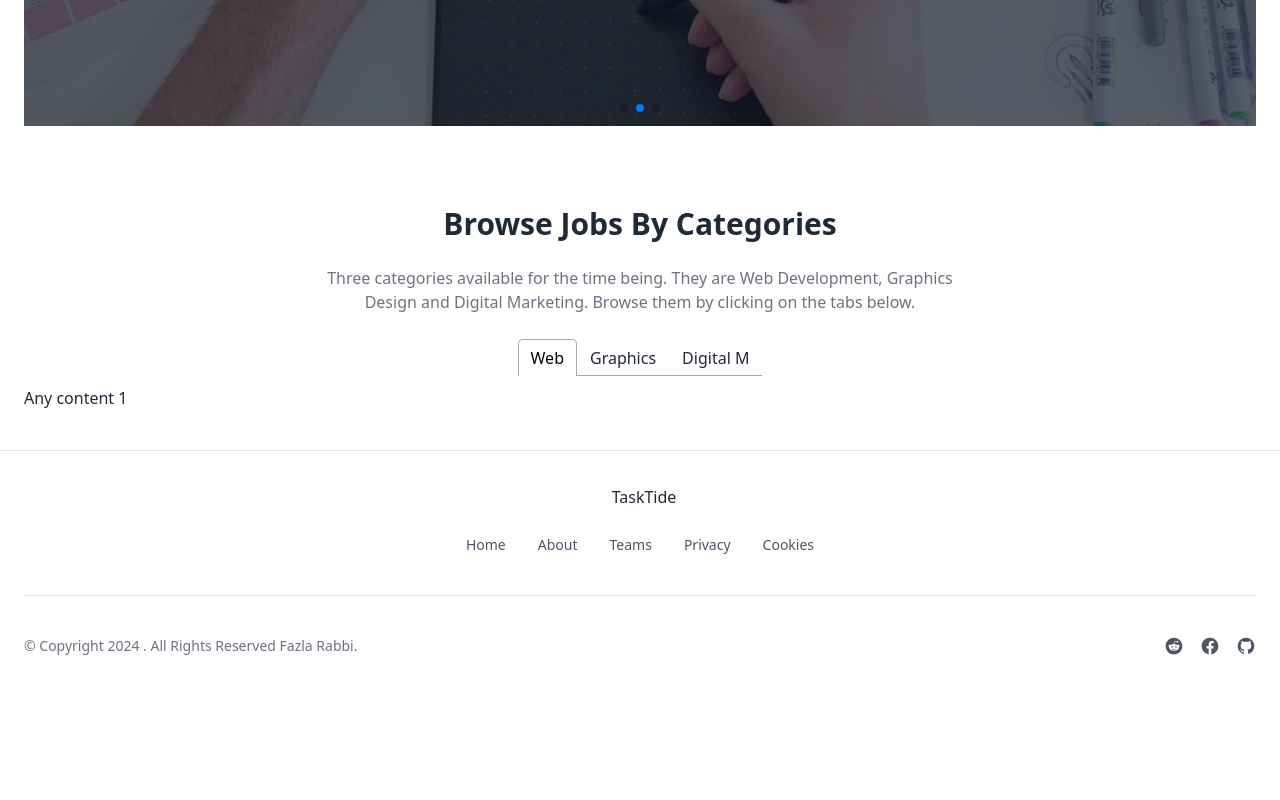
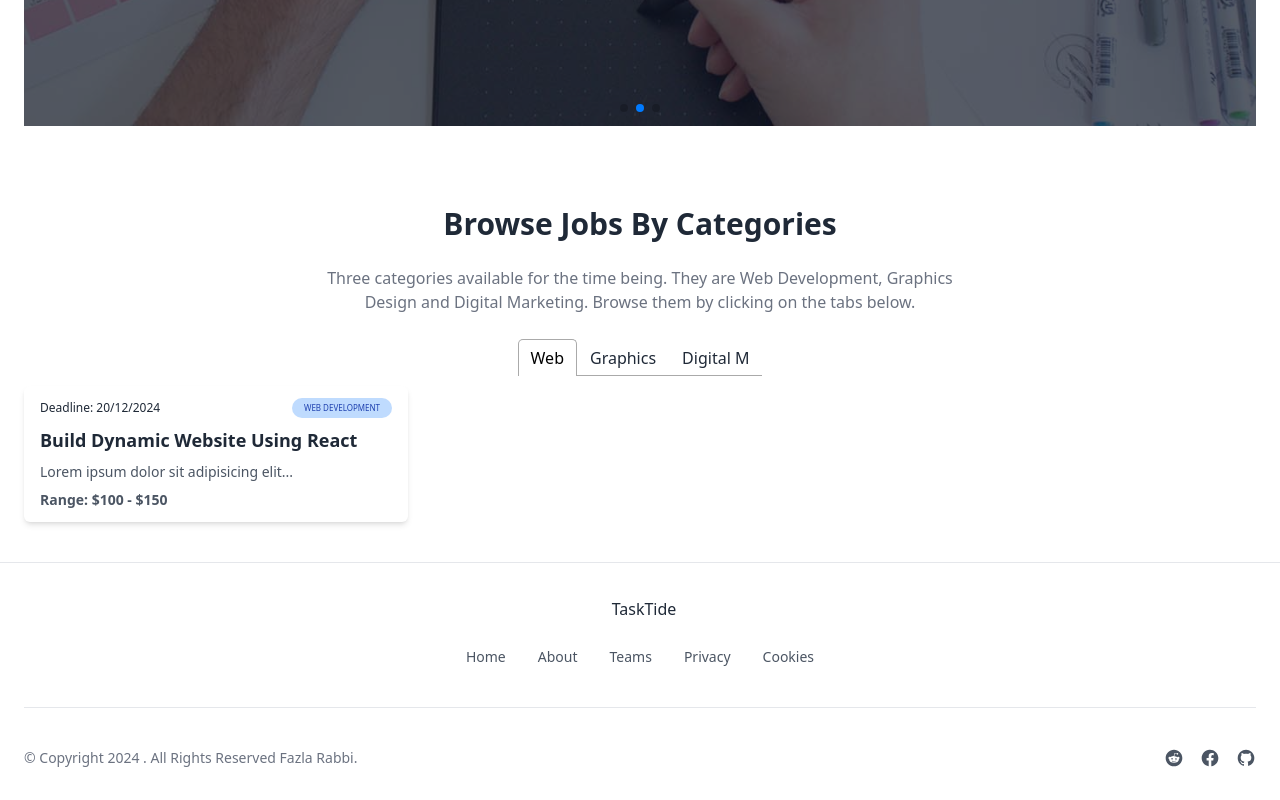
Before and after one commit to Rabbi1089/TaskTide-Client, a React (Vite) app: page / in a window 1280 px wide. Shown: the part 590-1390 px from the top of the page. Before the commit the page ends 1278 px from the top, so only its background shows below. Built offline with nearby package versions, Linux system fonts and the light colour scheme; no server answers.

Commit message:
job cart added

```diff
--- /dev/null
+++ b/src/components/JobCard.jsx
@@ -0,0 +1,31 @@
+/* eslint-disable react/prop-types */
+
+const JobCard = () => {
+    return (
+      <div className='w-full max-w-sm px-4 py-3 bg-white rounded-md shadow-md hover:scale-[1.05] transition-all'>
+        <div className='flex items-center justify-between'>
+          <span className='text-xs font-light text-gray-800 '>
+            Deadline: 20/12/2024
+          </span>
+          <span className='px-3 py-1 text-[8px] text-blue-800 uppercase bg-blue-200 rounded-full '>
+            Web Development
+          </span>
+        </div>
+
+        <div>
+          <h1 className='mt-2 text-lg font-semibold text-gray-800 '>
+            Build Dynamic Website Using React
+          </h1>
+
+          <p className='mt-2 text-sm text-gray-600 '>
+            Lorem ipsum dolor sit adipisicing elit...
+          </p>
+          <p className='mt-2 text-sm font-bold text-gray-600 '>
+            Range: $100 - $150
+          </p>
+        </div>
+      </div>
+    )
+  }
+
+  export default JobCard
--- a/src/components/TabCatagories.jsx
+++ b/src/components/TabCatagories.jsx
@@ -1,5 +1,6 @@
 import { Tab, Tabs, TabList, TabPanel } from "react-tabs";
 import "react-tabs/style/react-tabs.css";
+import JobCard from "./JobCard";
 const TabCatagories = () => {
   return (
     <Tabs>
@@ -21,7 +22,7 @@ const TabCatagories = () => {
         </div>
 
         <TabPanel>
-          <h2>Any content 1</h2>
+          <h2><JobCard /> </h2>
         </TabPanel>
         <TabPanel>
           <h2>Any content 2</h2>
```
